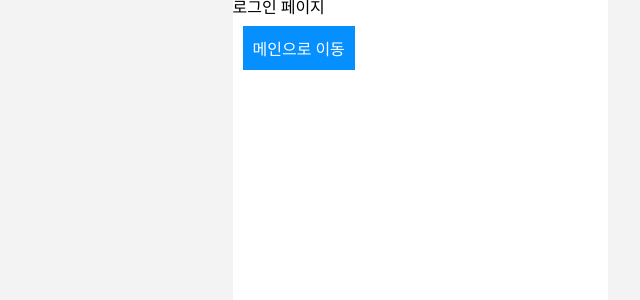
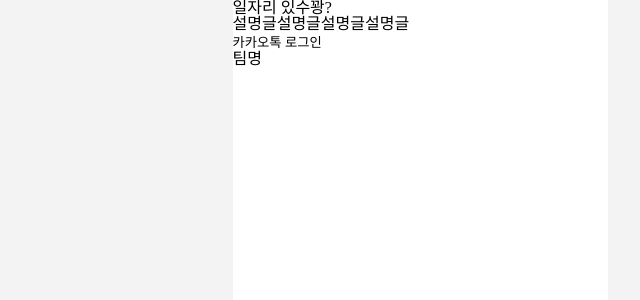
Before and after one commit to eeeyooon/Jeju-brokerage-FE, a React (Create React App) app: page /login in a window 1280 px wide. Shown: the top 300 px of the page, without its empty margins (220-860 px from the left). Built offline with nearby package versions, Linux system fonts and the light colour scheme.

Commit message:
[style] 로그인 마크업

```diff
--- a/src/pages/Login.jsx
+++ b/src/pages/Login.jsx
@@ -1,14 +1,13 @@
 import React from "react";
-import { useNavigate } from "react-router-dom";
 import { styled } from "styled-components";
 
 function Login() {
-  const naviagte = useNavigate();
-
   return (
     <LoginWrapper>
-      <h1>로그인 페이지</h1>
-      <NavigateBtn onClick={() => naviagte("/main")}>메인으로 이동</NavigateBtn>
+      <h1>일자리 있수꽝?</h1>
+      <p>설명글설명글설명글설명글</p>
+      <button>카카오톡 로그인</button>
+      <p>팀명</p>
     </LoginWrapper>
   );
 }
@@ -21,11 +20,3 @@ const LoginWrapper = styled.div`
   background-color: ${({ theme }) => theme.color.white};
   user-select: none;
 `;
-
-const NavigateBtn = styled.button`
-  padding: 10px;
-  margin: 10px;
-  font-size: ${({ theme }) => theme.fontSize.body2};
-  color: ${({ theme }) => theme.color.white};
-  background-color: ${({ theme }) => theme.color.primary_light};
-`;
```
